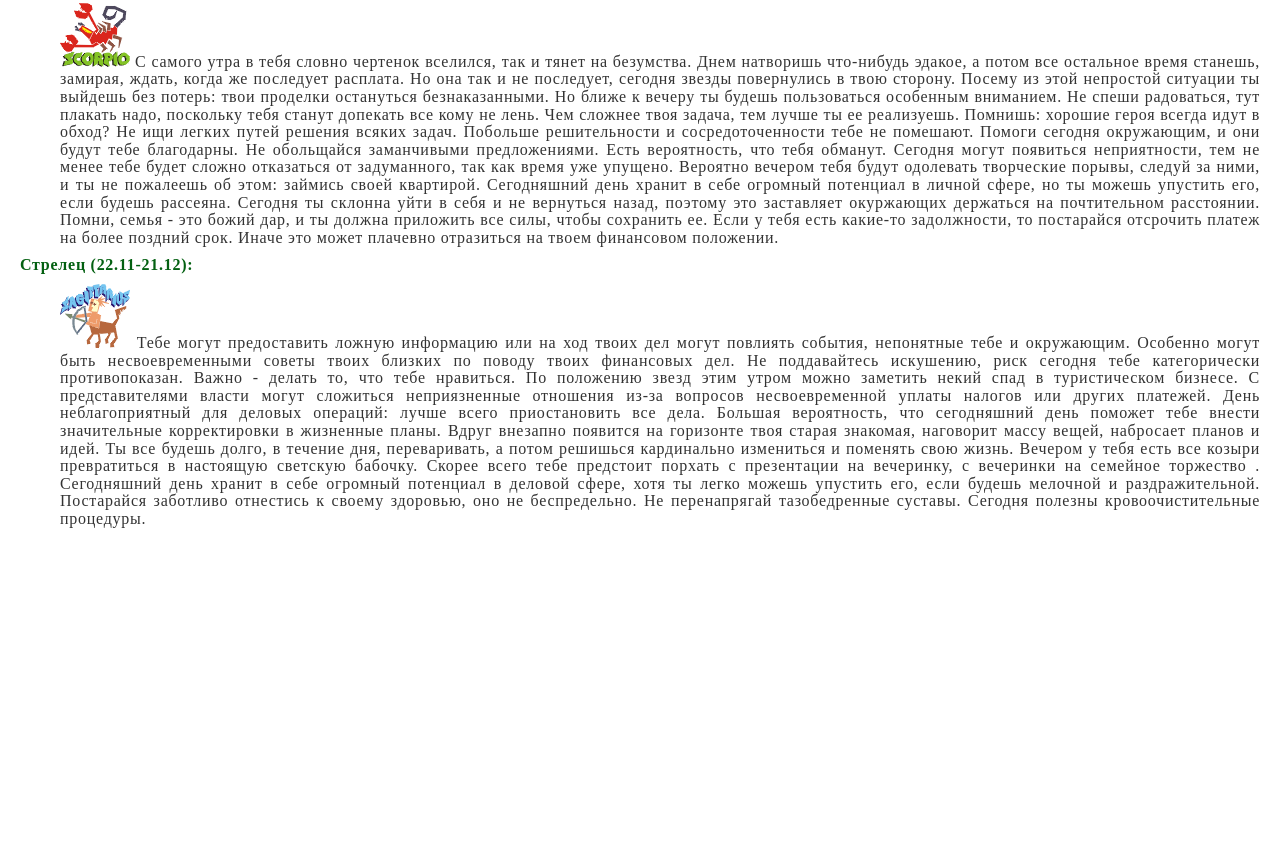
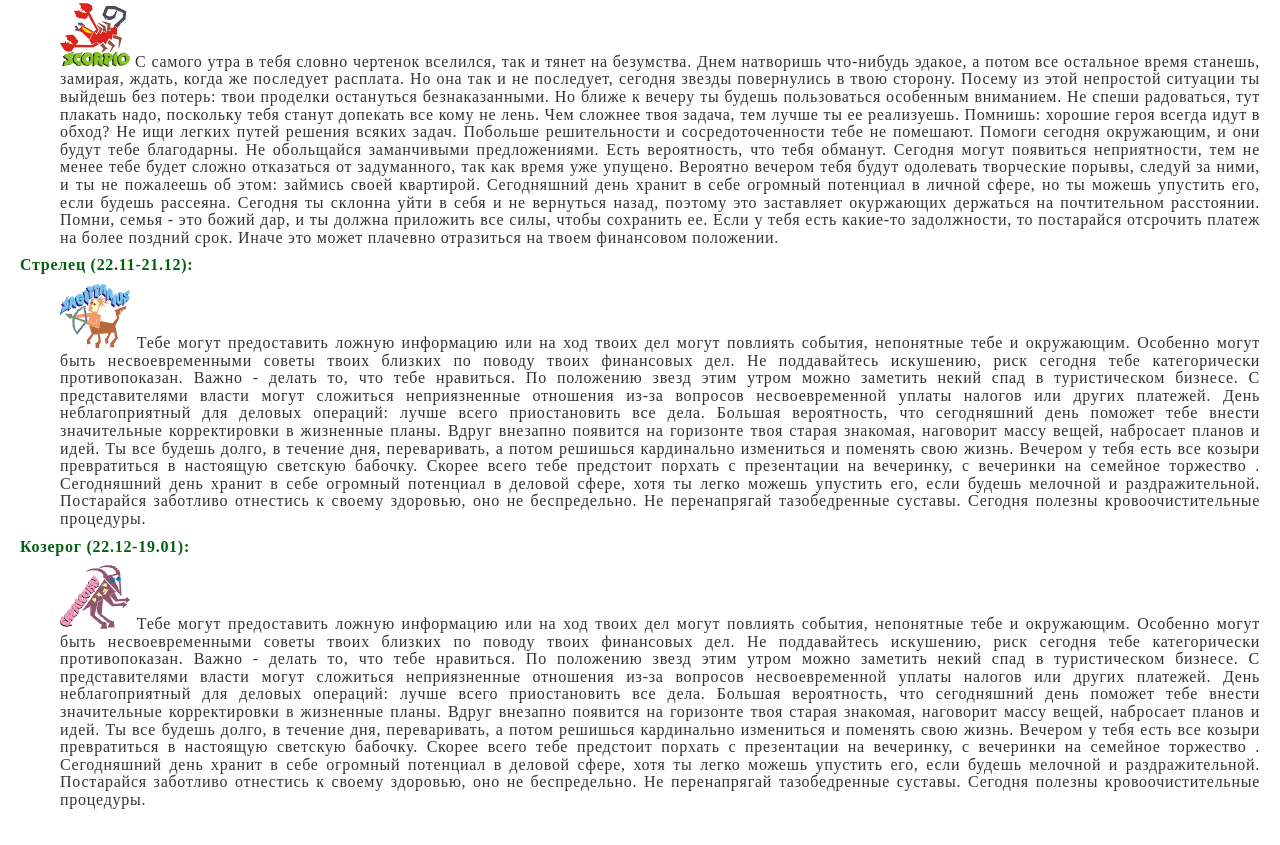
Before and after one commit to VladislavPavlyuk/4-Horoscope, a plain HTML site: page Horoscope.html in a window 1280 px wide. Shown: the part 1536-2381 px from the top of the page. Before the commit the page ends 2100 px from the top, so only its background shows below. Drawn offline with Linux system fonts and the light colour scheme.

Commit message:
capricorn

```diff
--- a/Horoscope.html
+++ b/Horoscope.html
@@ -90,6 +90,13 @@
   Тебе могут предоставить ложную информацию или на ход твоих дел могут повлиять события, непонятные тебе и окружающим. Особенно могут быть несвоевременными советы твоих близких по поводу твоих финансовых дел. Не поддавайтесь искушению, риск сегодня тебе категорически противопоказан. Важно - делать то, что тебе нравиться. По положению звезд этим утром можно заметить некий спад в туристическом бизнесе. С представителями власти могут сложиться неприязненные отношения из-за вопросов несвоевременной уплаты налогов или других платежей. День неблагоприятный для деловых операций: лучше всего приостановить все дела. Большая вероятность, что сегодняшний день поможет тебе внести значительные корректировки в жизненные планы. Вдруг внезапно появится на горизонте твоя старая знакомая, наговорит массу вещей, набросает планов и идей. Ты все будешь долго, в течение дня, переваривать, а потом решишься кардинально измениться и поменять свою жизнь. Вечером у тебя есть все козыри превратиться в настоящую светскую бабочку. Скорее всего тебе предстоит порхать с презентации на вечеринку, с вечеринки на семейное торжество . Сегодняшний день хранит в себе огромный потенциал в деловой сфере, хотя ты легко можешь упустить его, если будешь мелочной и раздражительной. Постарайся заботливо отнестись к своему здоровью, оно не беспредельно. Не перенапрягай тазобедренные суставы. Сегодня полезны кровоочистительные процедуры.
 </dd>
 
+<dt id="capricorn">
+  Козерог (22.12-19.01):
+</dt>
+<dd> <img src="img/capricorn.gif" alt="capricorn">
+  Тебе могут предоставить ложную информацию или на ход твоих дел могут повлиять события, непонятные тебе и окружающим. Особенно могут быть несвоевременными советы твоих близких по поводу твоих финансовых дел. Не поддавайтесь искушению, риск сегодня тебе категорически противопоказан. Важно - делать то, что тебе нравиться. По положению звезд этим утром можно заметить некий спад в туристическом бизнесе. С представителями власти могут сложиться неприязненные отношения из-за вопросов несвоевременной уплаты налогов или других платежей. День неблагоприятный для деловых операций: лучше всего приостановить все дела. Большая вероятность, что сегодняшний день поможет тебе внести значительные корректировки в жизненные планы. Вдруг внезапно появится на горизонте твоя старая знакомая, наговорит массу вещей, набросает планов и идей. Ты все будешь долго, в течение дня, переваривать, а потом решишься кардинально измениться и поменять свою жизнь. Вечером у тебя есть все козыри превратиться в настоящую светскую бабочку. Скорее всего тебе предстоит порхать с презентации на вечеринку, с вечеринки на семейное торжество . Сегодняшний день хранит в себе огромный потенциал в деловой сфере, хотя ты легко можешь упустить его, если будешь мелочной и раздражительной. Постарайся заботливо отнестись к своему здоровью, оно не беспредельно. Не перенапрягай тазобедренные суставы. Сегодня полезны кровоочистительные процедуры.
+</dd>
+
 
 </body>
 </html>
```
